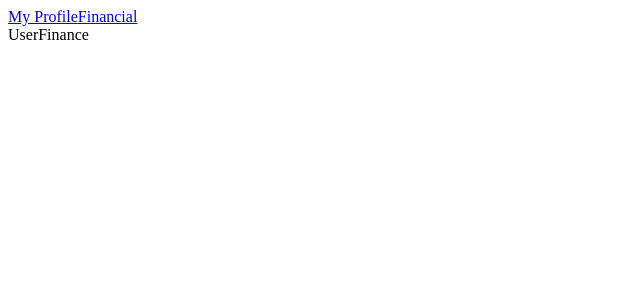
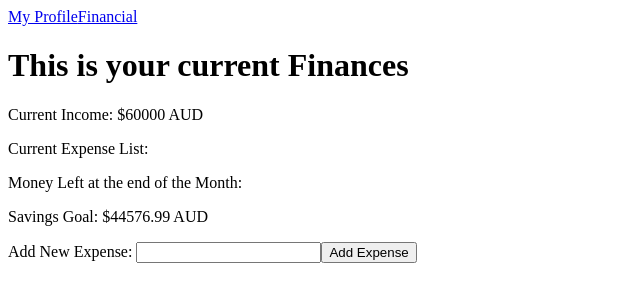
Before and after one commit to Bradzerafa/career-track, a React (Create React App) app: page /userFinance in a window 1280 px wide. Shown: the top 302 px of the page, without its empty margins (0-640 px from the left). Built offline with nearby package versions, Linux system fonts and the light colour scheme.

Commit message:
Finance page functionality added + home page added to routing

```diff
--- a/src/components/App.js
+++ b/src/components/App.js
@@ -1,5 +1,4 @@
 import React from "react";
-import reactDom from "react-dom";
 import WebApp from "./webapp/WebApp";
 
 class App extends React.Component {
--- a/src/components/finance/UserFinance.js
+++ b/src/components/finance/UserFinance.js
@@ -1,8 +1,40 @@
 import React from "react";
 
 class UserFinance extends React.Component {
+  state = { currExpense: [], monthlyLeftOver: 0 };
+
+  //Adds a reference point for the expense input
+  expenseInput = React.createRef();
+
+  //Adds new expenses to the current expenses list.
+  newExpense = (e) => {
+    console.log(e);
+    this.setState({ currExpense: [...this.state.currExpense, e] });
+    console.log("This is currExpense state " + this.state.currExpense);
+  };
+
   render() {
-    return <div>UserFinance</div>;
+    return (
+      <div>
+        <h1>This is your current Finances</h1>
+        <p>Current Income: ${this.props.currSalary} AUD</p>
+        <p>Current Expense List:</p>
+        <ul>
+          {this.state.currExpense.map((expense) => (
+            <li key={this.state.currExpense.indexOf(expense)}>{expense}</li>
+          ))}
+        </ul>
+        <p>Money Left at the end of the Month: </p>
+        <p>Savings Goal: ${this.props.currGoal} AUD</p>
+        <label htmlFor="new-expense">Add New Expense: </label>
+        <input ref={this.expenseInput} id="new-expense" type="text" />
+        <button
+          onClick={() => this.newExpense(this.expenseInput.current.value)}
+        >
+          Add Expense
+        </button>
+      </div>
+    );
   }
 }
 
--- a/src/components/webapp/SideNav.js
+++ b/src/components/webapp/SideNav.js
@@ -2,17 +2,44 @@ import React from "react";
 import { BrowserRouter, Route, Link } from "react-router-dom";
 import UserProfile from "./UserProfile";
 import UserFinance from "../finance/UserFinance";
+import HomePage from "../website/HomePage";
 
 class SideNav extends React.Component {
   render() {
     return (
       <div>
-        <BrowserRouter>
-          <Link to="userProfile">My Profile</Link>
-          <Link to="userFinance">Financial</Link>
-          <Route path="/userProfile" exact component={UserProfile} />
-          <Route path="/userFinance" exact component={UserFinance} />
-        </BrowserRouter>
+        <div>
+          <BrowserRouter>
+            <Link to="userProfile">My Profile</Link>
+            <Link to="userFinance">Financial</Link>
+
+            <Route path="/" exact component={HomePage} />
+            <Route
+              path="/userProfile"
+              exact
+              component={() => (
+                <UserProfile
+                  name={this.props.name}
+                  country={this.props.country}
+                  profImg={this.props.profImg}
+                  currJob={this.props.currJob}
+                  currSalary={this.props.currSalary}
+                  currGoal={this.props.currGoal}
+                />
+              )}
+            />
+            <Route
+              path="/userFinance"
+              exact
+              component={() => (
+                <UserFinance
+                  currSalary={this.props.currSalary}
+                  currGoal={this.props.currGoal}
+                />
+              )}
+            />
+          </BrowserRouter>
+        </div>
       </div>
     );
   }
--- a/src/components/webapp/UserProfile.js
+++ b/src/components/webapp/UserProfile.js
@@ -1,36 +1,16 @@
-import React, { Component } from "react";
-import faker from "faker";
+import React from "react";
 
 class UserProfile extends React.Component {
-  state = {
-    name: "",
-    country: "",
-    currJob: "",
-    currSalary: "",
-    currGoal: "",
-  };
-
-  componentDidMount() {
-    this.setState({
-      name: faker.name.findName(),
-      country: faker.address.country(),
-      currJob: faker.name.jobTitle(),
-      currSalary: "60,000",
-      currGoal: faker.random.float(),
-    });
-    console.log("Hello");
-  }
-
   render() {
     return (
       <div>
-        <h1>Welcome to Your Profile</h1>
-        <img src={faker.internet.avatar()} alt="Profile Picture of Person" />
-        <p>Name: {this.state.name}</p>
-        <p>Country: {this.state.country}</p>
-        <p>Current Job: {this.state.currJob}</p>
-        <p>Current Salary: ${this.state.currSalary} AUD</p>
-        <p>Current Savings Goal: ${this.state.currGoal} AUD</p>
+        <h1>This is your Profile</h1>
+        <img src={this.props.profImg} alt="User Avatar" />
+        <p>Name: {this.props.name}</p>
+        <p>Country: {this.props.country}</p>
+        <p>Current Job: {this.props.currJob}</p>
+        <p>Current Salary: ${this.props.currSalary} AUD</p>
+        <p>Current Savings Goal: ${this.props.currGoal} AUD</p>
       </div>
     );
   }
--- a/src/components/webapp/WebApp.js
+++ b/src/components/webapp/WebApp.js
@@ -1,9 +1,43 @@
 import React from "react";
 import SideNav from "./SideNav";
+import faker from "faker";
 
 class WebApp extends React.Component {
+  state = {
+    name: "",
+    country: "",
+    profImg: "",
+    currJob: "",
+    currSalary: 0,
+    currGoal: 0,
+  };
+
+  componentDidMount() {
+    this.setState({
+      name: faker.name.findName(),
+      country: faker.address.country(),
+      profImg: faker.internet.avatar(),
+      currJob: faker.name.jobTitle(),
+      currSalary: 60000,
+      currGoal: faker.datatype.float(),
+    });
+  }
+
   render() {
-    return <SideNav />;
+    return (
+      <div>
+        <div>
+          <SideNav
+            name={this.state.name}
+            country={this.state.country}
+            profImg={this.state.profImg}
+            currJob={this.state.currJob}
+            currSalary={this.state.currSalary}
+            currGoal={this.state.currGoal}
+          />
+        </div>
+      </div>
+    );
   }
 }
 
--- /dev/null
+++ b/src/components/website/HomePage.js
@@ -0,0 +1,13 @@
+import React from "react";
+
+class HomePage extends React.Component {
+  render() {
+    return (
+      <div>
+        <h1>Home Page</h1>
+      </div>
+    );
+  }
+}
+
+export default HomePage;
```
